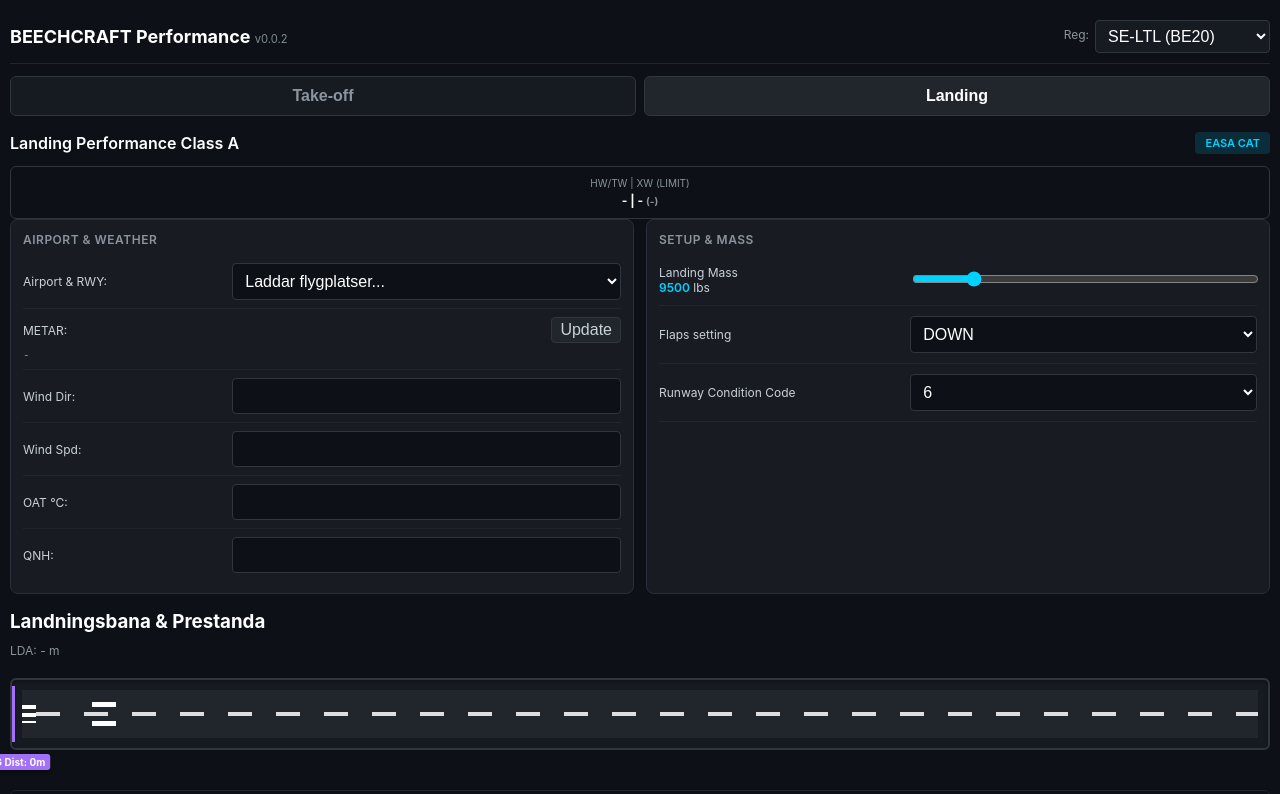
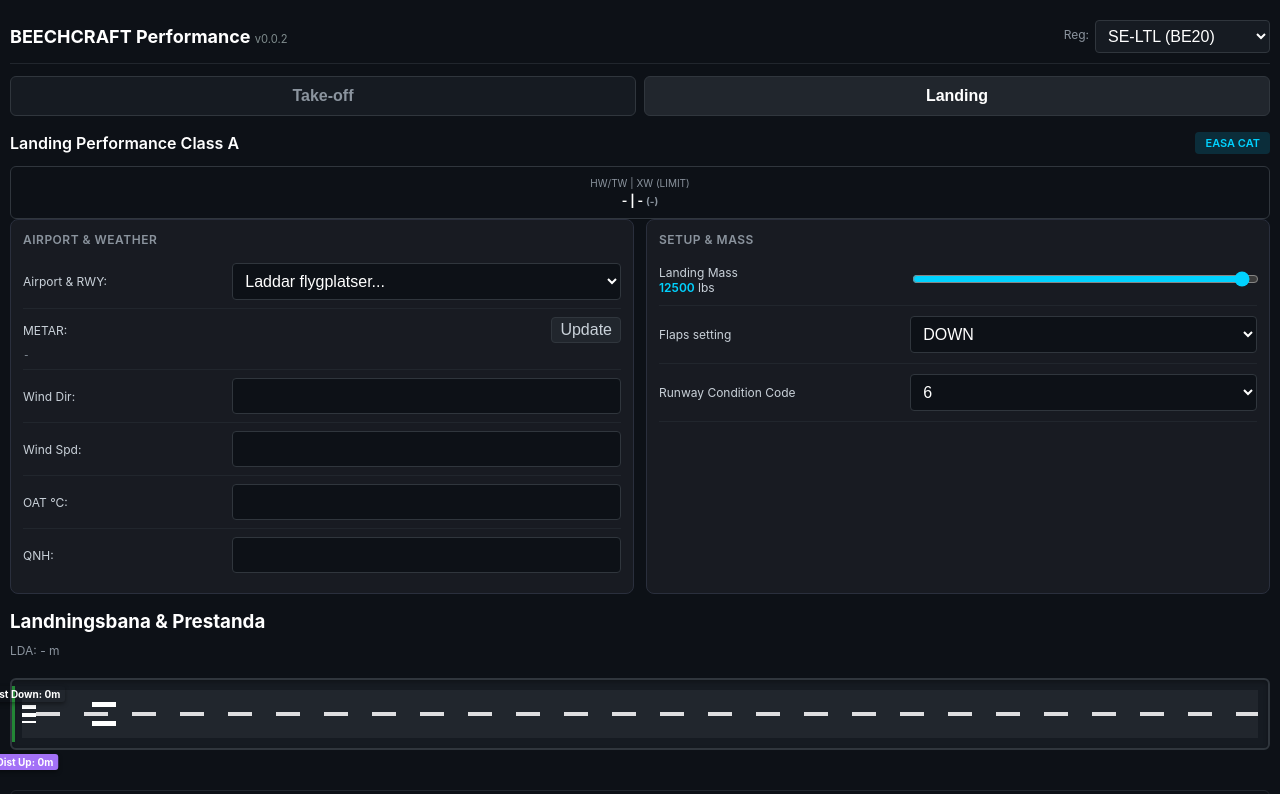
Before and after one commit to uppenberg/Beechcraft-Performance-EFB, a plain HTML site: page index.html in a window 1280 px wide. Both pictures are taken after a click on the button "Landing". Shown: the top 794 px of the page. Drawn offline with Linux system fonts and the light colour scheme; no server answers.

Commit message:
Update index.html

```diff
--- a/index.html
+++ b/index.html
@@ -205,7 +205,7 @@
                         <tr style="border-bottom: 1px solid #21262d;">
                             <td class="col-label" style="width: 42%; padding: 10px 0; color: #c9d1d9; font-size: 12px;">Take-off Mass <br><span id="to-mass-val" style="color: var(--accent, #00d2ff); font-weight: 600;">12500</span> lbs</td>
                             <td style="padding: 10px 0;">
-                                <input type="range" class="form-range" id="to-mass" min="9000" max="12500" step="100" value="12500" oninput="handleTakeoffMass(this.value)" style="width: 100%; accent-color: var(--accent, #00d2ff); height: 24px;">
+                                <input type="range" class="form-range" id="to-mass" min="9200" max="12500" step="100" value="12500" oninput="handleTakeoffMass(this.value)" style="width: 100%; accent-color: var(--accent, #00d2ff); height: 24px;">
                             </td>
                         </tr>
                         <tr style="border-bottom: 1px solid #21262d;">
@@ -367,9 +367,9 @@
 
                     <table class="sheet-table" style="width: 100%; border-collapse: collapse;">
                         <tr style="border-bottom: 1px solid #21262d;">
-                            <td class="col-label" style="width: 42%; padding: 10px 0; color: #c9d1d9; font-size: 12px;">Landing Mass <br><span id="ldg-mass-val" style="color: var(--accent, #00d2ff); font-weight: 600;">9500</span> lbs</td>
+                            <td class="col-label" style="width: 42%; padding: 10px 0; color: #c9d1d9; font-size: 12px;">Landing Mass <br><span id="ldg-mass-val" style="color: var(--accent, #00d2ff); font-weight: 600;">12500</span> lbs</td>
                             <td style="padding: 10px 0;">
-                                <input type="range" class="form-range" id="ldg-mass" min="9000" max="12500" step="100" value="9500" oninput="handleLandingMass(this.value)" style="width: 100%; accent-color: var(--accent, #00d2ff); height: 24px;">
+                                <input type="range" class="form-range" id="ldg-mass" min="9000" max="12500" step="100" value="12500" oninput="handleLandingMass(this.value)" style="width: 100%; accent-color: var(--accent, #00d2ff); height: 24px;">
                             </td>
                         </tr>
                         <tr style="border-bottom: 1px solid #21262d;">
@@ -398,20 +398,26 @@
                 </div>
             </div>
 
+
             <!-- Landningsbana / Landing vy -->
             <div class="card" style="width: 100%; box-sizing: border-box; margin-bottom: 16px;">
-              <h3>Landningsbana & Prestanda</h3>
-              <div id="lda-label" style="font-size: 12px; color: #8b949e; margin-bottom: 5px;">LDA: - m</div>
+             <h3>Landningsbana & Prestanda</h3>
+             <div id="lda-label" style="font-size: 12px; color: #8b949e; margin-bottom: 5px;">LDA: - m</div>
 
-              <div class="runway-container">
+             <div class="runway-container" style="position: relative;">
                 <div class="runway-threshold-left"></div>
                 <div class="runway-strip"></div>
                 <div class="runway-centerline"></div>
                 <div class="runway-tdz-1"></div>
                 <div class="runway-tdz-2"></div>
 
-                <div id="ldg-dist-marker" class="runway-marker" data-label="LDG Dist" data-val="0"></div>
-              </div>
+                <!-- Markör för Flaps Up -->
+                <!-- Markör för Flaps Up (Amber) -->
+                <div id="ldg-dist-marker" class="runway-marker" data-label="LDG Dist Up" data-val="0" style="background-color: #d29922;"></div>
+
+                <!-- Markör för Flaps Down (Grön) -->
+                <div id="ldg-dist-down-marker" class="runway-marker" data-label="LDG Dist Down" data-val="0" style="background-color: #238636;"></div>
+             </div>
             </div>
 
             <!-- Resultatbox för Landing -->
```
